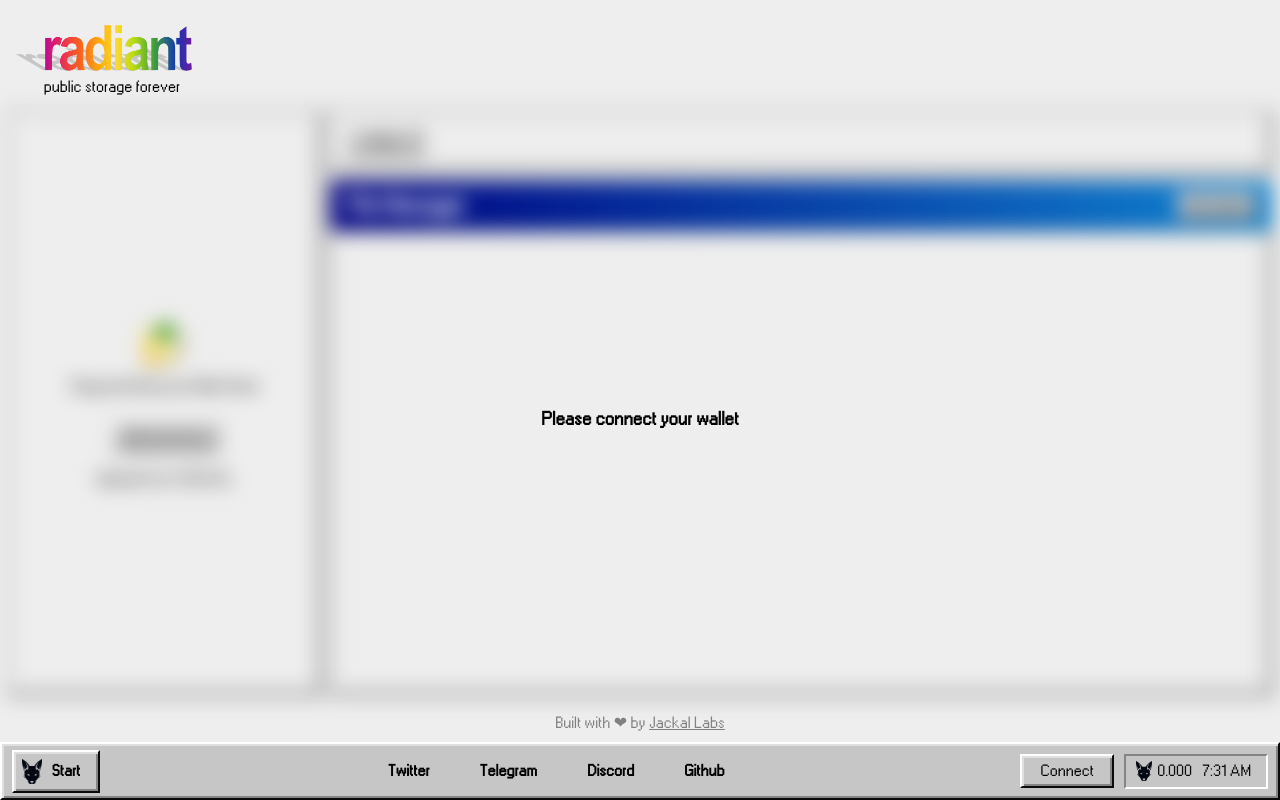
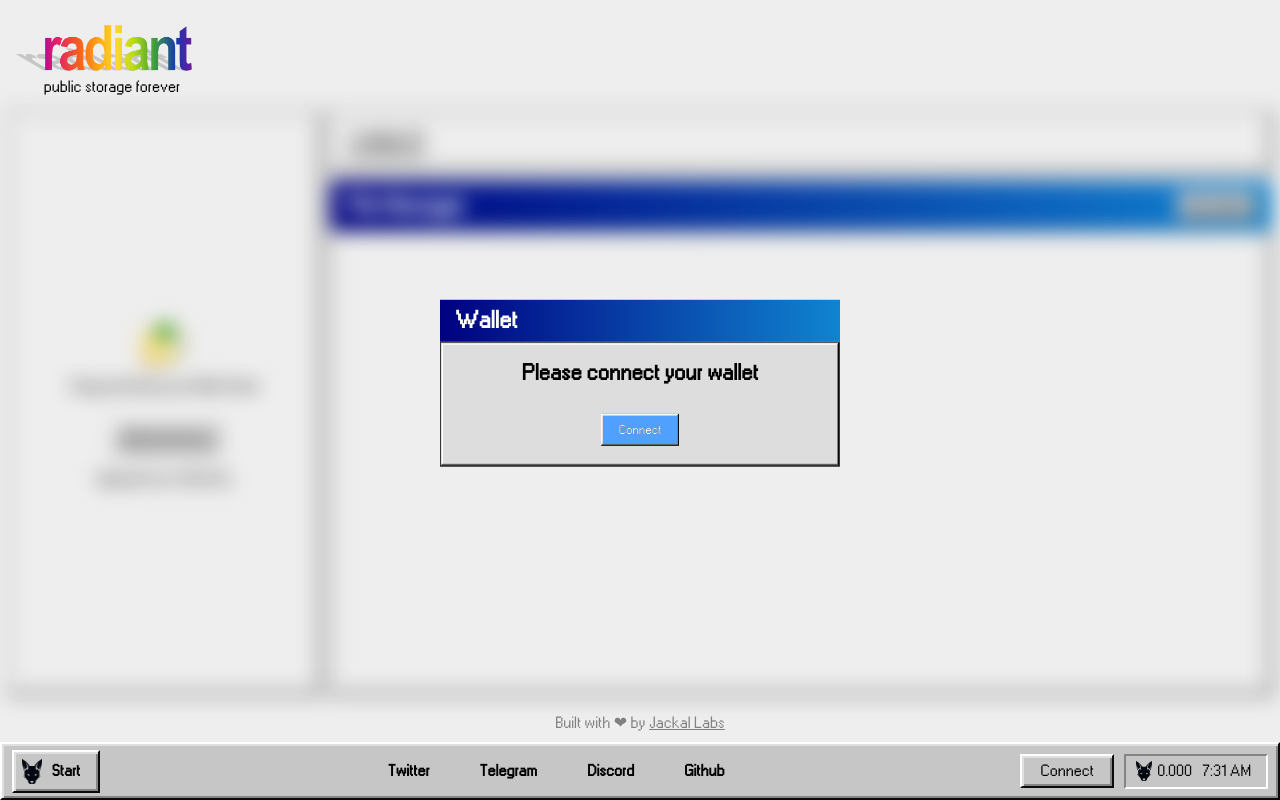
Before and after one commit to jtoba66/radiant-uploader, a React (Create React App) app: page / in a window 1280 px wide. Both pictures are taken after a click on the button "Enter Radiant". Built offline with nearby package versions, Linux system fonts and the light colour scheme.

Commit message:
better wallet connect text

```diff
--- a/src/App.css
+++ b/src/App.css
@@ -431,20 +431,20 @@
 Startup Page
 */
 
-.startup-page {
-
+.frame-page-size {
   height: min-content;
   width: 50vw;
   min-width: 800px;
+  font-size: 1.4em;
+  padding: 40px;
+}
 
+.startup-page {
   display: flex;
   flex-direction: column;
   align-items: center;
   justify-content: center;
 
-  font-size: 1.4em;
-
-  padding: 40px;
   box-sizing: border-box;
 }
 
@@ -455,7 +455,6 @@
   transform: translate(-50%, -60%);
   background: #dddddd;
   z-index: 100;
-
 }
 
 .startup-page > ul {
@@ -483,3 +482,18 @@
 button {
   cursor: pointer;
 }
+
+.popup-connect-btn {
+  margin-bottom: 20px;
+  margin-top: 10px;
+}
+
+.wallet-header {
+  margin-top: 0px;
+  margin-bottom: 0px;
+}
+
+.wallet-text {
+  margin-top: 20px;
+  font-size: 1.4em;
+}
--- a/src/App.tsx
+++ b/src/App.tsx
@@ -59,6 +59,7 @@
   const [noProviders, setNoProviders] = useState(false);
   const [cost, setCost] = useState<number>(0);
   const [startup, setStartup] = useState(true);
+  const [error, setError] = useState<string>("");
 
   useEffect(() => {
     if (wallet) {
@@ -69,7 +70,8 @@
 
   // When user switches wallet
   window.addEventListener("keplr_keystorechange", () => {
-    window.location.reload();
+	console.log("wallet switched")
+    // window.location.reload();
   });
 
   const initWallet = async () => {
@@ -90,10 +92,19 @@
     const listOfFolders = [path];
 
     // If folder doesn't exist, create folder
-    await trackIo.verifyFoldersExist(listOfFolders);
+	try {
+		await trackIo.verifyFoldersExist(listOfFolders)
+	} catch (err:any) {
+		console.log(err)
+		console.log("AHHHHH")
+		setError(err.toString())
+	}
 
-    await loadRoot(trackWallet, trackIo);
+	await loadRoot(trackWallet, trackIo);
     await updateBalance(trackWallet);
+
+
+
 
     setWalletActive(true);
     setLoading(false);
@@ -427,11 +438,11 @@
 
   return (
     <div className="App windows-font">
-      {startup && <div className="startup-frame">
+      {startup && <div className="startup-frame ">
 	  	<div className="title-bar">
             <h2 className="windows-font">Radiant Startup</h2>
           </div>
-		  <div className="startup-page sick-border">
+		  <div className="startup-page sick-border frame-page-size">
 		<h1>Welcome to Radiant</h1>
 		<p><span className="italics">Decentralized file publishing - enduring, secure, and truly yours.</span></p>
 		<ul>
@@ -443,6 +454,16 @@
 		</ul>
 		<p><span className="bold">Embrace longevity. Embrace Radiant.</span></p>
 		<button className='blue-btn' onClick={(e) => setStartup(false)} >Enter Radiant</button>
+		</div>
+		</div>}
+		{error.length > 0 && <div className="startup-frame">
+	  	<div className="title-bar">
+            <h2 className="windows-font">Error</h2>
+          </div>
+		  <div className="startup-page sick-border">
+		<h1>Something went wrong</h1>
+		<p>{error}</p>
+		<button className='blue-btn' onClick={(e) => setError("")} >Close</button>
 		</div>
 		</div>}
       <div className="header">
@@ -485,8 +506,17 @@
         </div>
       </div>
       {/* {loading && <h2>LOADING...</h2>} */}
-      {wallet == null && (
-        <h3 className="total-center">Please connect your wallet</h3>
+      {wallet == null && !startup && (
+		<div className="startup-frame" style={{minWidth:"400px"}}>
+		<div className="title-bar">
+		  <h2 className="windows-font wallet-header">Wallet</h2>
+		</div>
+		<div className="startup-page sick-border">
+	  <h1 className="wallet-text">Please connect your wallet</h1>
+	  <button className='blue-btn popup-connect-btn' onClick={(e) => connectButtonClick(e)} >Connect</button>
+	  </div>
+	  </div>
+
       )}
       <div className={"main-body " + (wallet == null ? "blurry" : "")}>
         {/* LEFT */}
```
